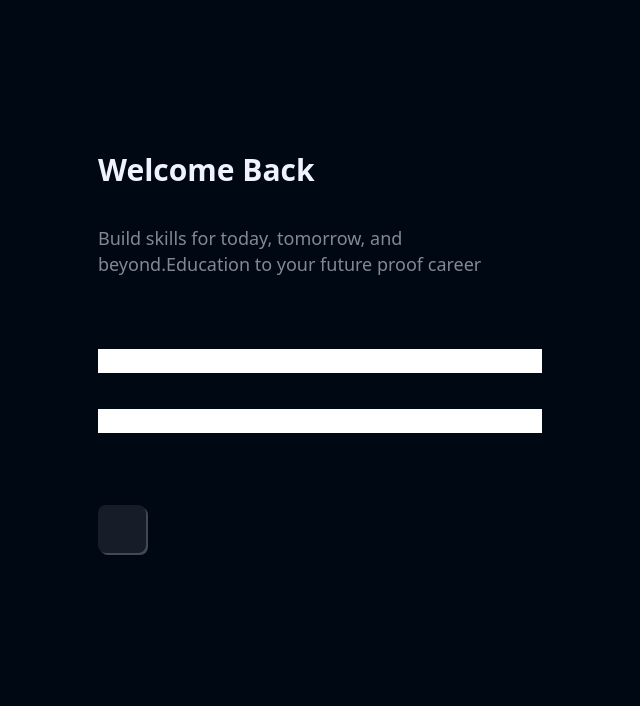
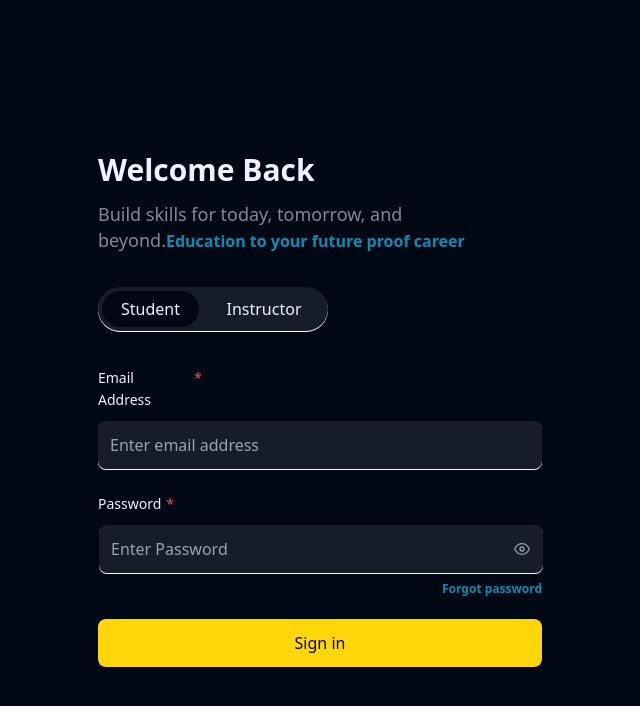
Before and after one commit to harshsahani14/StudySphere, a React (Create React App) app in the folder frontend/: page /login in a window 1280 px wide. Shown: the top 706 px of the page, without its empty margins (270-910 px from the left). Built offline with nearby package versions, Linux system fonts and the light colour scheme.

Commit message:
Login Form done

```diff
--- a/frontend/src/components/Button.jsx
+++ b/frontend/src/components/Button.jsx
@@ -9,7 +9,7 @@ const Button = ({isYellow,hasArrow,content,width,link}) => {
   return (
 
     <Link to={link}>
-      <button className={` ${isYellow ? 'bg-yellow text-richblack900': 'bg-richblack800 text-richblack5'}  w-[${width}] h-[48px] rounded-[8px] py-[12px] px-[24px] text-md text-[16px] font-[500] flex justify-center items-center gap-2  ${isYellow ? 'drop-shadow-none' : 'shadow-button' } cursor-pointer `}>
+      <button className={` ${isYellow ? 'bg-yellow text-richblack900': 'bg-richblack800 text-richblack5'}  w-[${width}px] h-[48px] rounded-[8px] py-[12px] px-[24px] text-md text-[16px] font-[500] flex justify-center items-center gap-2  ${isYellow ? 'drop-shadow-none' : 'shadow-button' } cursor-pointer `}>
           {content}
           { hasArrow ? <HiOutlineArrowSmallRight/> : (<div className='hidden'></div>)}
       </button>
--- a/frontend/src/pages/LoginPage.jsx
+++ b/frontend/src/pages/LoginPage.jsx
@@ -1,35 +1,57 @@
 import React, { useState } from 'react'
 import Button from '../components/Button'
 import './LoginPage.css'
+import { FiEye } from "react-icons/fi";
+import { FiEyeOff } from "react-icons/fi";
 
 const LoginPage = () => {
 
     const [userType,setUserType] = useState('student');
+    const [showPass,setShowPass] = useState(false)
 
 
   return (
 
     <div className=' bg-richblack900 w-full h-screen flex gap-[100px] justify-center items-center'>
         <div className=' flex flex-col w-[508px] h-[562px] top-[174px] left-[120px] p-[32px] gap-[36px]'>
+
+            <div className=' w-[444px] h-[100px] flex flex-col gap-[12px]'
+            >
                 <h1 className=' text-richblack5 font-[600] text-[30px] leading-[38px] text-left'> Welcome Back</h1>
                 <p className='font-[400] text-[18px] leading-[26px] text-richblack300 text-left'>
                     {
-                    userType === 'student' ? `Build skills for today, tomorrow, and beyond.` : 'Discover your passions'
+                        userType === 'student' ? `Build skills for today, tomorrow, and beyond.` : 'Discover your passions.'
                     }
-                <span className=' font-edu-sa-beginner'>
                     {
-                    userType === 'student' ?  'Education to your future proof career' : 'Be unstoppable'
+                        userType === 'student' ? (<span className='font-[700] text-[16px] leading-[24px] text-blue200'>Education to your future proof career</span>) : (<p className='font-[700] text-[16px] leading-[24px] text-blue200'> Be unstoppable</p>)
                     }
-                </span>
                 </p>
+            </div>
+            <div className=' flex gap-[5px] w-[230px] h-[44px] bg-richblack800 p-[4px] rounded-[500px] shadow-toggle '>
+                <div className={` w-[97px] h-[36px] rounded-[100px] py-[6px] px-[18px] font-[500] text-[16px] leading-[24px] text-richblack5 cursor-pointer duration-200 ${userType=='student' ? 'bg-richblack900' : ''} ease-in-out`} onClick={()=> {setUserType("student")} }> Student</div>
+                <div className={`w-[120px] h-[36px] rounded-[100px] px-[18px] py-[6px] font-[500] text-[16px] leading-[24px] text-richblack5 cursor-pointer ${ userType=='instructor' ? 'bg-richblack900' : ''} duration-200 ease-in-out`} onClick={()=>{setUserType("instructor")}}> Instructor</div>
+            </div>
 
-            <div ></div>
-            <input></input>
-            <input></input>
-            <div></div>
-            <Button></Button>
+
+            <form >
+                <div for="emailId" className=' text-left font-[400] text-[14px] leading-[22px] text-richblack5 mr-[340px]  flex mb-[10px]'>Email Address <div className='ml-[5px] text-pink200'>*</div></div>
+                <input type="text" id="emailId" name="emailId" className='mr-[200px] w-[444px] h-[48px] rounded-[8px] p-[12px] gap-[12px] bg-richblack800 shadow-toggle text-richblack200' placeholder='Enter email address' required></input><br></br><br></br>
+                <div className=' text-left font-[400] text-[14px] leading-[22px] text-richblack5 mr-[340px]  flex mb-[10px]'>Password <div className='ml-[5px] text-pink200'>*</div></div>
+                <div className=' relative h-[102px] mb-[-56px]'>
+                        <input type={`${ showPass ? 'text' : 'password' }`} id="pass" name="pass" className='mr-[200px] w-[444px] h-[48px] rounded-[8px] p-[12px] gap-[12px] bg-richblack800 shadow-toggle text-richblack200 mb-[10px] absolute z-[10] left-[1px]' placeholder='Enter Password' required></input>
+                        {
+                            showPass ? (<FiEyeOff className=' z-[20] absolute right-3 top-4 text-richblack200 cursor-pointer' onClick={()=>{setShowPass(false)}}/>) : (<FiEye className='z-[20] absolute right-3 top-4 text-richblack200 cursor-pointer' onClick={()=>{setShowPass(true)}}></FiEye>)
+                        }
+                        <p className='absolute font-[600] text-[12px] leading-[20px]  text-blue200 bottom-7 right-0 cursor-pointer'>Forgot password</p>
+                </div><br></br><br></br>
+                <Button content={'Sign in'} isYellow={true} hasArrow={false} width={444} link={'/catalog'}></Button>
+
+            </form>
+
+
         </div>
-        <div></div>
+        <div
+        ></div>
 
     </div>
   )
--- a/frontend/tailwind.config.js
+++ b/frontend/tailwind.config.js
@@ -18,6 +18,7 @@ module.exports = {
       'blue300':'#0F7A9D',
       'blue500':'#0A5A72',
       'yellow':'#FFD60A',
+      'pink200':'#EF476F',
       'pink300':'#D43D63',
       'green200':'#0FBF8E',
       'green700':"#014A32",
@@ -36,6 +37,7 @@ module.exports = {
       'homepageBox2':'12px 12px 0px 0px rgba(79,10,37,0.1)',
       'homepageBox3':'12px 12px 0px 0px rgba(65, 38, 11, 0.1)',
       'homePageUpperBox': '12px 12px 0px 0px rgba(255, 214, 10, 1)',
+      'toggle':'0px 1px 0px 0px rgba(255, 255, 255, 1.8)'
 
 
     },
```
Lines whose indentation alone changed are shown as unchanged.
